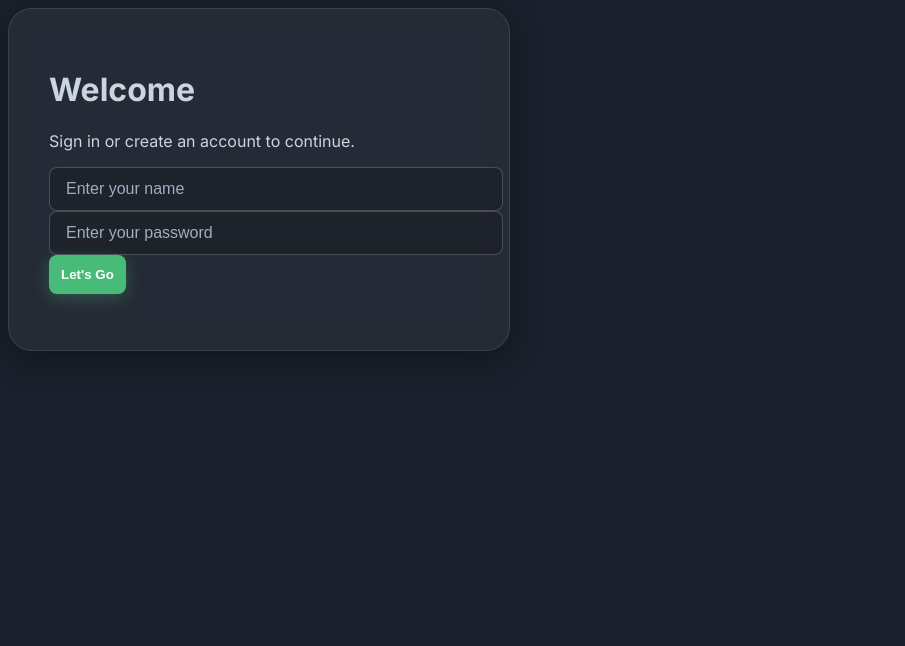
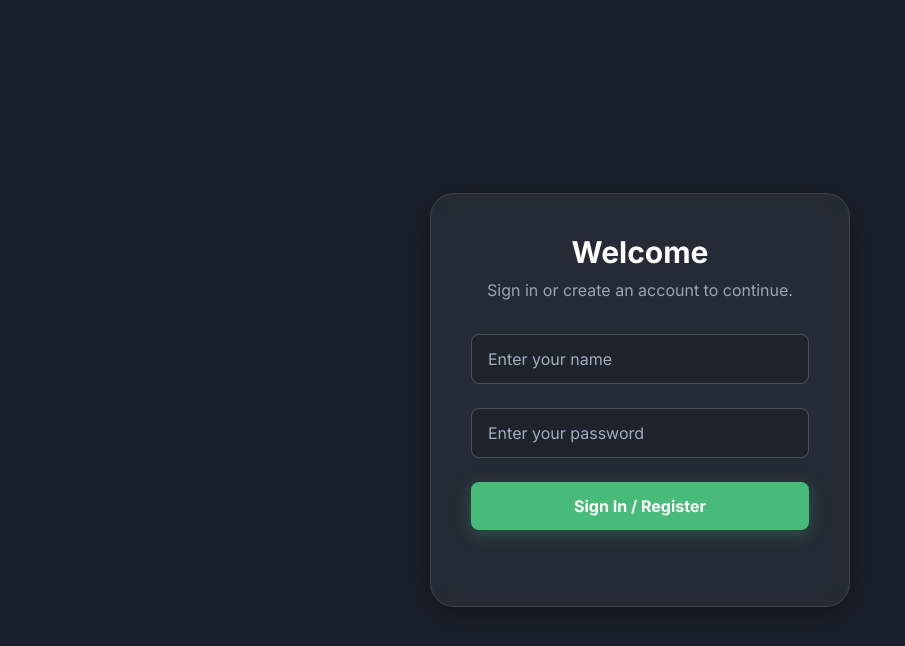
Before and after one commit to tusharanshu-pandey/fun_bet, a plain HTML site: page index.html in a window 1280 px wide. Shown: the whole page, without its empty margins (0-905 px from the left). Drawn offline with nearby package versions, Linux system fonts and the light colour scheme.

Commit message:
Update index.html

```diff
--- a/index.html
+++ b/index.html
@@ -5,6 +5,7 @@
     <meta name="viewport" content="width=device-width, initial-scale=1.0">
     <title>Live Odds Betting</title>
     <link href="https://fonts.googleapis.com/css2?family=Inter:wght@400;500;600;700&display=swap" rel="stylesheet">
+    <script src="https://cdn.tailwindcss.com"></script>
     <link rel="stylesheet" href="style.css">
     <script src="https://cdn.jsdelivr.net/npm/@supabase/supabase-js@2"></script>
 </head>
@@ -20,7 +21,7 @@
             <div class="space-y-6">
                 <input type="text" id="name" class="login-input" placeholder="Enter your name">
                 <input type="password" id="password" class="login-input" placeholder="Enter your password">
-                <button id="signin-btn" class="w-full signin-btn">Let's Go</button>
+                <button id="signin-btn" class="w-full signin-btn">Sign In / Register</button>
             </div>
              <p id="login-error" class="text-red-400 text-center mt-4 h-5"></p>
         </div>
```
